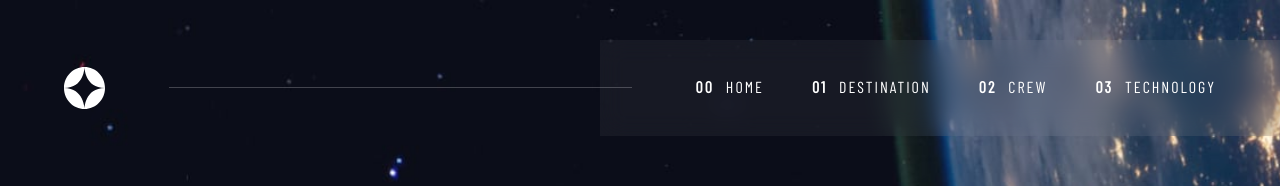
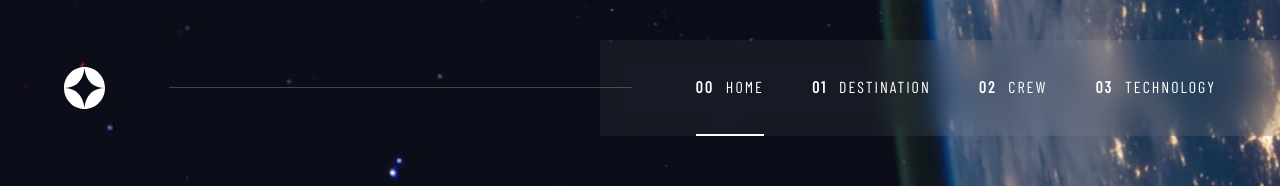
Before and after one commit to edwinc73/frontend-mentor-advanced-css, a React (Vite) app in the folder 05-space-tourism/: page / in a window 1280 px wide. Shown: the top 186 px of the page. Built offline with nearby package versions, Linux system fonts and the light colour scheme; a web font is replaced by a local one.

Commit message:
added navlink active state

```diff
--- a/05-space-tourism/src/components/Nav/Nav.jsx
+++ b/05-space-tourism/src/components/Nav/Nav.jsx
@@ -3,12 +3,15 @@ import { NavLink } from "react-router-dom";
 import "./Nav.scss";
 
 const NavItem = ({ link, name, id }) => {
+  const style =
+    "py-0 md:py-[35px] border-e-2 border-b-0 md:border-b-2 md:border-e-0 border-transparent hover:border-white hover:border-opacity-50 transition duration-100 ease-in-out";
   return (
-    <li className="py-0 md:py-[35px] border-e-2 border-b-0 lg:border-b-2 lg:border-e-0 border-transparent hover:border-white transition duration-100 ease-in-out">
     <NavLink
       to={link}
       className={({ isActive, isPending }) =>
-          isPending ? "pending" : isActive ? "active" : ""
+        isActive
+          ? `border-opacity-100 border-white hover:border-opacity-100 ${style}`
+          : `pending ${style}`
       }
     >
       <span className="font-barlowCondense tracking-wide font-bold mr-150">
@@ -18,7 +21,6 @@ const NavItem = ({ link, name, id }) => {
         {name}
       </span>
     </NavLink>
-    </li>
   );
 };
 
```
Lines whose indentation alone changed are shown as unchanged.
